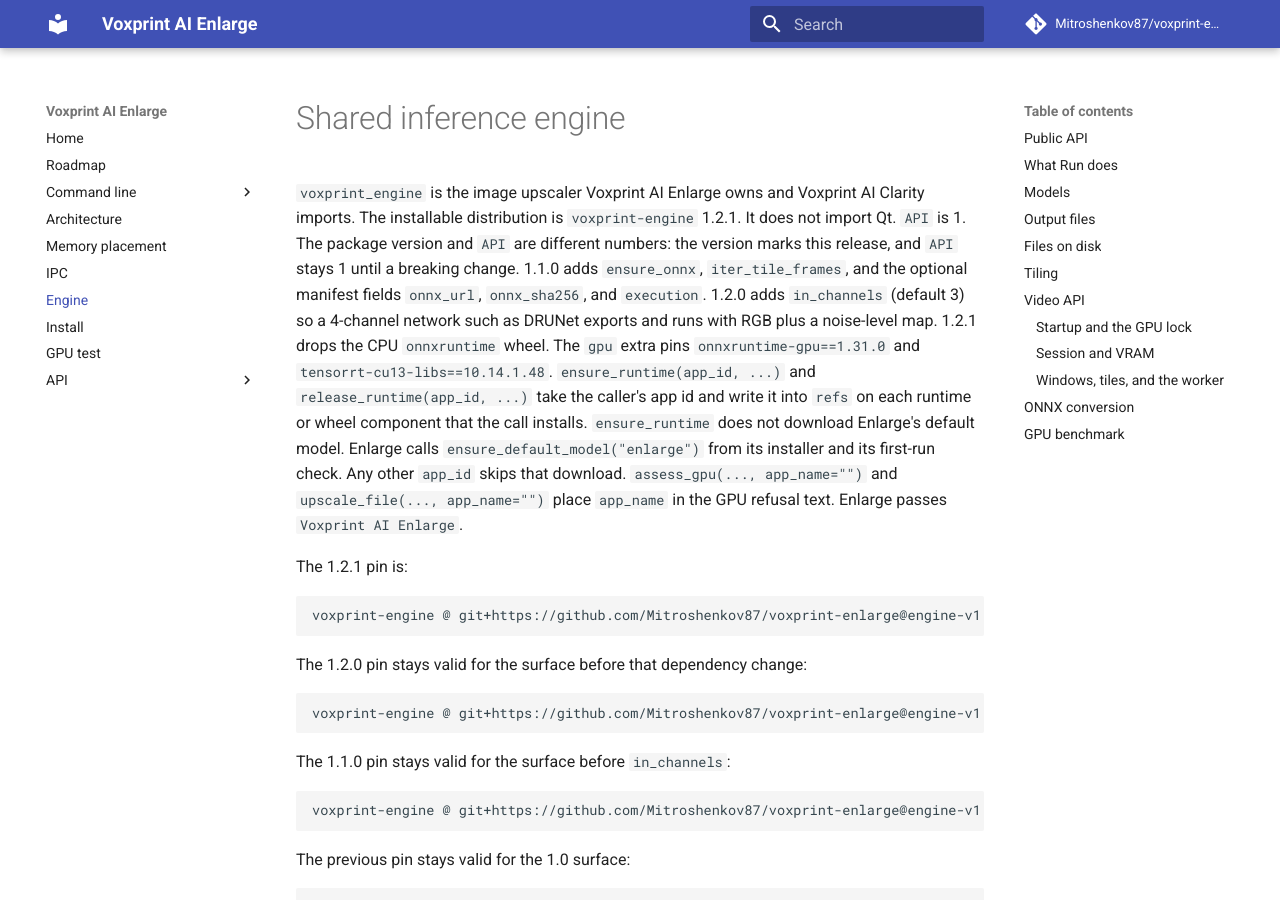
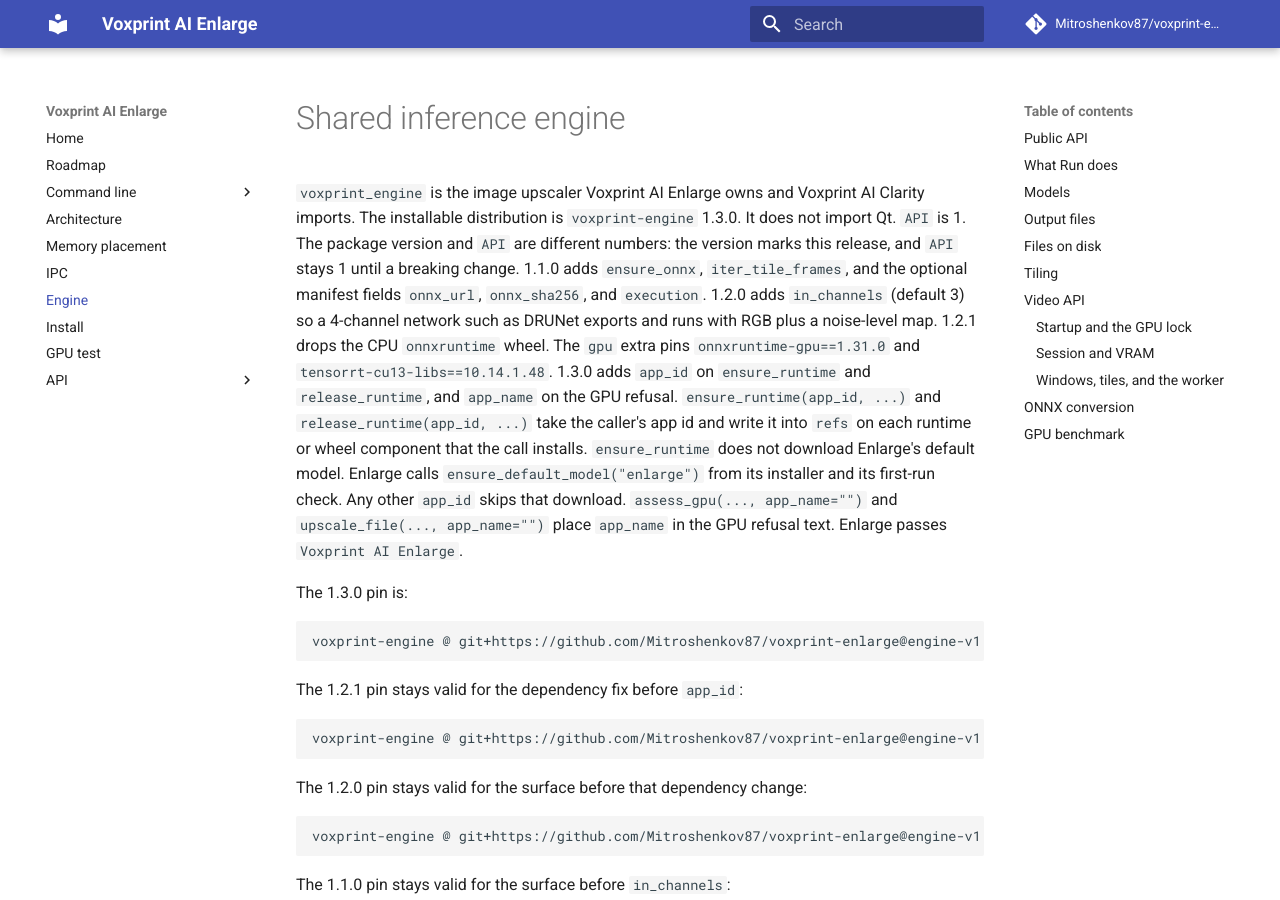
Before and after one commit to Mitroshenkov87/voxprint-enlarge, an MkDocs documentation site: the page built from docs/ENGINE.md, in a window 1280 px wide and 900 px high. Built offline with MkDocs 1.6.1 and Material for MkDocs 9.7.7, drawn with Linux system fonts in a browser that asks for light colours; comment, search, counter and statistics services are not loaded.

Commit message:
Mark the phase 0 engine surface as 1.3.0. Chayil.
Phase 0 is engine 1.3.0: app_id refs, the default model only for Enlarge, and app_name on GPU refusals. Suite manifest and splash stay out of voxprint_engine. engine-v1.2.1 stays on the dependency fix.

````diff
--- a/docs/ENGINE.md
+++ b/docs/ENGINE.md
@@ -1,7 +1,7 @@
 # Shared inference engine
 
 `voxprint_engine` is the image upscaler Voxprint AI Enlarge owns and Voxprint AI
-Clarity imports. The installable distribution is `voxprint-engine` 1.2.1. It
+Clarity imports. The installable distribution is `voxprint-engine` 1.3.0. It
 does not import Qt. `API` is 1. The package version and `API` are different
 numbers: the version marks this release, and `API` stays 1 until a breaking
 change. 1.1.0 adds `ensure_onnx`, `iter_tile_frames`, and the optional
@@ -9,15 +9,22 @@
 `in_channels` (default 3) so a 4-channel network such as DRUNet exports and
 runs with RGB plus a noise-level map. 1.2.1 drops the CPU `onnxruntime` wheel.
 The `gpu` extra pins `onnxruntime-gpu==1.31.0` and `tensorrt-cu13-libs==10.14.1.48`.
-`ensure_runtime(app_id, ...)` and `release_runtime(app_id, ...)` take the
-caller's app id and write it into `refs` on each runtime or wheel component
-that the call installs. `ensure_runtime` does not download Enlarge's default
-model. Enlarge calls `ensure_default_model("enlarge")` from its installer and
-its first-run check. Any other `app_id` skips that download.
+1.3.0 adds `app_id` on `ensure_runtime` and `release_runtime`, and `app_name`
+on the GPU refusal. `ensure_runtime(app_id, ...)` and `release_runtime(app_id, ...)`
+take the caller's app id and write it into `refs` on each runtime or wheel
+component that the call installs. `ensure_runtime` does not download Enlarge's
+default model. Enlarge calls `ensure_default_model("enlarge")` from its installer
+and its first-run check. Any other `app_id` skips that download.
 `assess_gpu(..., app_name="")` and `upscale_file(..., app_name="")` place
 `app_name` in the GPU refusal text. Enlarge passes `Voxprint AI Enlarge`.
 
-The 1.2.1 pin is:
+The 1.3.0 pin is:
+
+```text
+voxprint-engine @ git+https://github.com/Mitroshenkov87/voxprint-enlarge@engine-v1.3.0
+```
+
+The 1.2.1 pin stays valid for the dependency fix before `app_id`:
 
 ```text
 voxprint-engine @ git+https://github.com/Mitroshenkov87/voxprint-enlarge@engine-v1.2.1
--- a/pyproject.toml
+++ b/pyproject.toml
@@ -4,7 +4,7 @@
 
 [project]
 name = "voxprint-engine"
-version = "1.2.1"
+version = "1.3.0"
 description = "Shared ONNX image-upscale engine for the Voxprint suite. Clarity depends on this distribution."
 requires-python = ">=3.14,<3.15"
 readme = "docs/ENGINE.md"
--- a/voxprint_engine/__init__.py
+++ b/voxprint_engine/__init__.py
@@ -12,6 +12,6 @@
 from __future__ import annotations
 
 API = 1
-__version__ = "1.2.1"
+__version__ = "1.3.0"
 
 __all__ = ["API", "__version__"]
````
Also changed, not shown: 1 other file.
